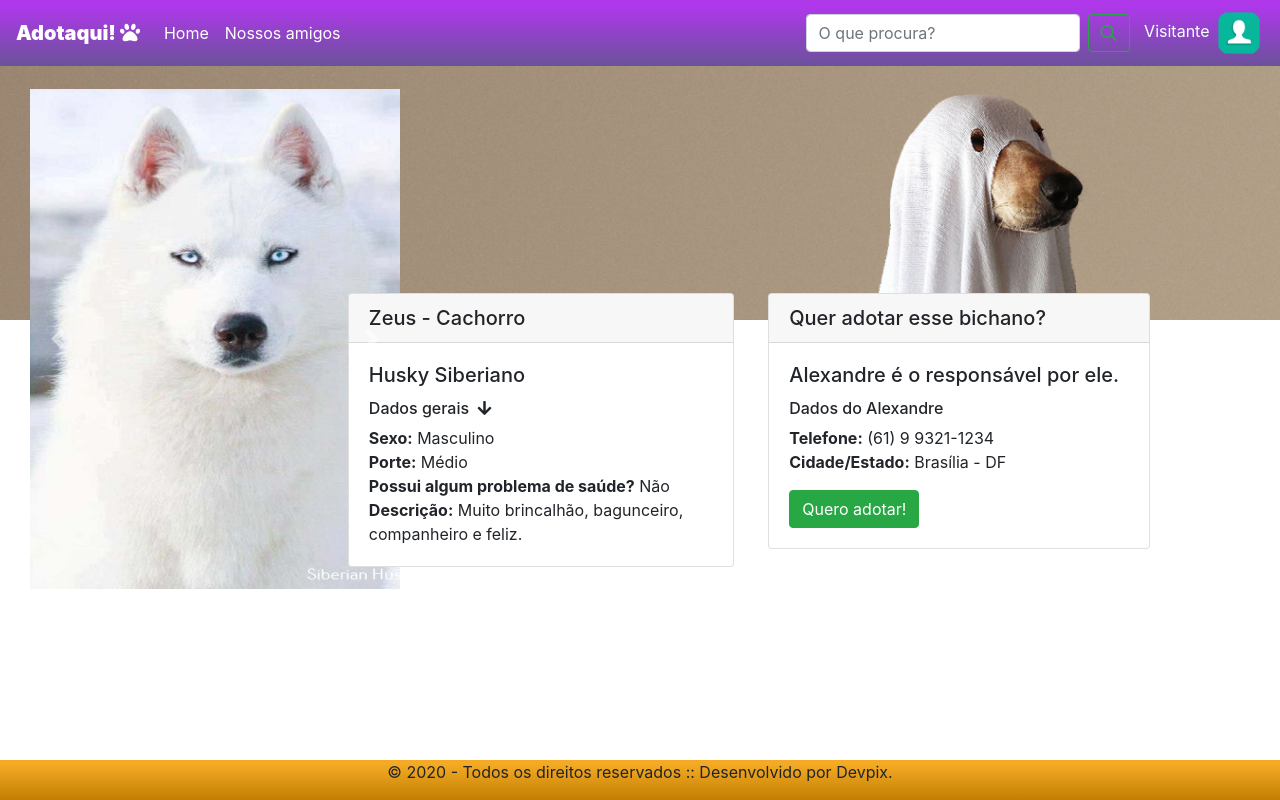
After one commit to shakamax/Adotaqui, a PHP site: page /dog1.php in a window 1280 px wide. The commit adds this page. Run offline with PHP 8.4, Linux system fonts and the light colour scheme; some libraries are stand-ins or nearby versions.

Commit message:
dog1 page

```diff
--- a/css/estilo.css
+++ b/css/estilo.css
@@ -170,3 +170,9 @@
 .dest {
     font-size: large;
 }
+
+.cardoso{
+    padding-left: 35%;
+    position: absolute;
+    margin-bottom: 25%;
+}
--- /dev/null
+++ b/dog1.php
@@ -0,0 +1,82 @@
+<?php
+include('layout/header.php');
+include('layout/menu.php');
+?>
+
+
+<div class="row">
+	<div class="col-3">
+		<div class="" style="padding-left: 10%; padding-top: 30%; width: 400px;">
+
+			<div id="carouselExampleControls" class="carousel slide" data-ride="carousel">
+				<div class="carousel-inner">
+					<div class="carousel-item active">
+						<img src="img/dogs/dog1.jpg" class="d-block" alt="..." style="height: 500px; width: 400px;">
+					</div>
+					<div class="carousel-item">
+						<img src="img/dogs/dog2.jpg" class="d-block" alt="..." style="height: 500px; width: 400px;">
+					</div>
+					<div class="carousel-item">
+						<img src="img/dogs/dog3.jpg" class="d-block" alt="..." style="height: 500px; width: 400px;">
+					</div>
+				</div>
+				<a class="carousel-control-prev" href="#carouselExampleControls" role="button" data-slide="prev">
+					<span class="carousel-control-prev-icon" aria-hidden="true"></span>
+					<span class="sr-only">Previous</span>
+				</a>
+				<a class="carousel-control-next" href="#carouselExampleControls" role="button" data-slide="next">
+					<span class="carousel-control-next-icon" aria-hidden="true"></span>
+					<span class="sr-only">Next</span>
+				</a>
+			</div>
+		</div>
+	</div>
+
+	<div class="col-4">
+		<div class="" style="padding-left: 5%; padding-top: 72%;">
+			<div class="card">
+				<h5 class="card-header">Zeus - Cachorro</h5> <!-- Nome do animal & Tipo-->
+				<div class="card-body">
+					<h5 class="card-title">Husky Siberiano</h5> <!-- Raça do animal -->
+					<h6>Dados gerais&nbsp; <i class="fas fa-arrow-down"></i></h6>
+					<p class="card-text">
+					<strong>Sexo:</strong> Masculino
+						<br>
+					<strong>Porte:</strong> Médio
+					<br>
+					<strong>Possui algum problema de saúde?</strong> Não
+					<br>
+					<strong>Descrição:</strong> Muito brincalhão, bagunceiro, companheiro e feliz.
+					</p>
+				</div>
+			</div>
+		</div>
+
+	</div>
+
+	<div class="col-4">
+		<div style="width: 95%; padding-left: 1%; padding-top: 72%;">
+			<div class="card">
+				<h5 class="card-header">Quer adotar esse bichano?</h5>
+				<div class="card-body">
+					<h5 class="card-title">Alexandre é o responsável por ele.</h5>
+					<h6>Dados do Alexandre</h6>
+					<p class="card-text">
+					<strong>Telefone:</strong> (61) 9 9321-1234
+						<br>
+					<strong>Cidade/Estado:</strong> Brasília - DF
+					<br>
+					</p>
+					<a href="javascript:void(0)" class="btn btn-success">Quero adotar!</a>
+				</div>
+			</div>
+		</div>
+
+	</div>
+
+</div>
+
+
+<?php
+include('layout/footer.php');
+?>
```
Also changed, not shown: img/dogs/dog1.jpg (added), img/dogs/dog2.jpg (added), img/dogs/dog3.jpg (added).
